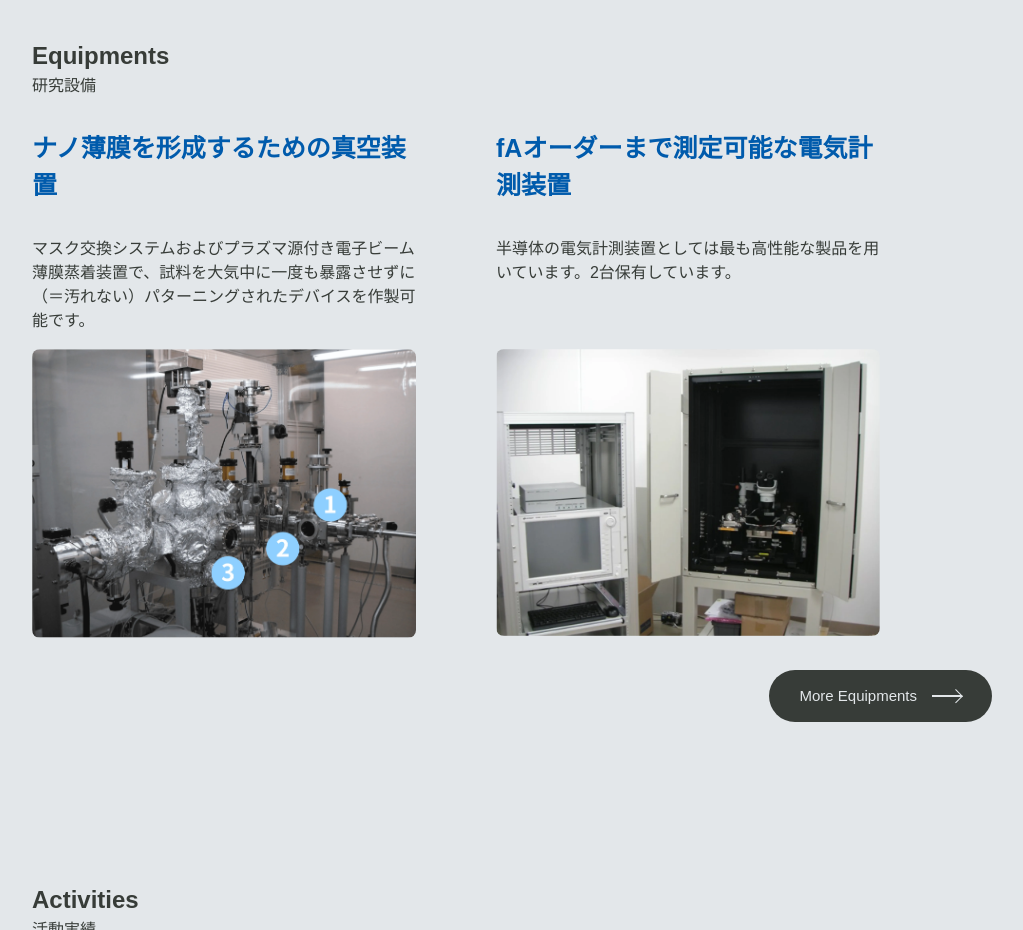
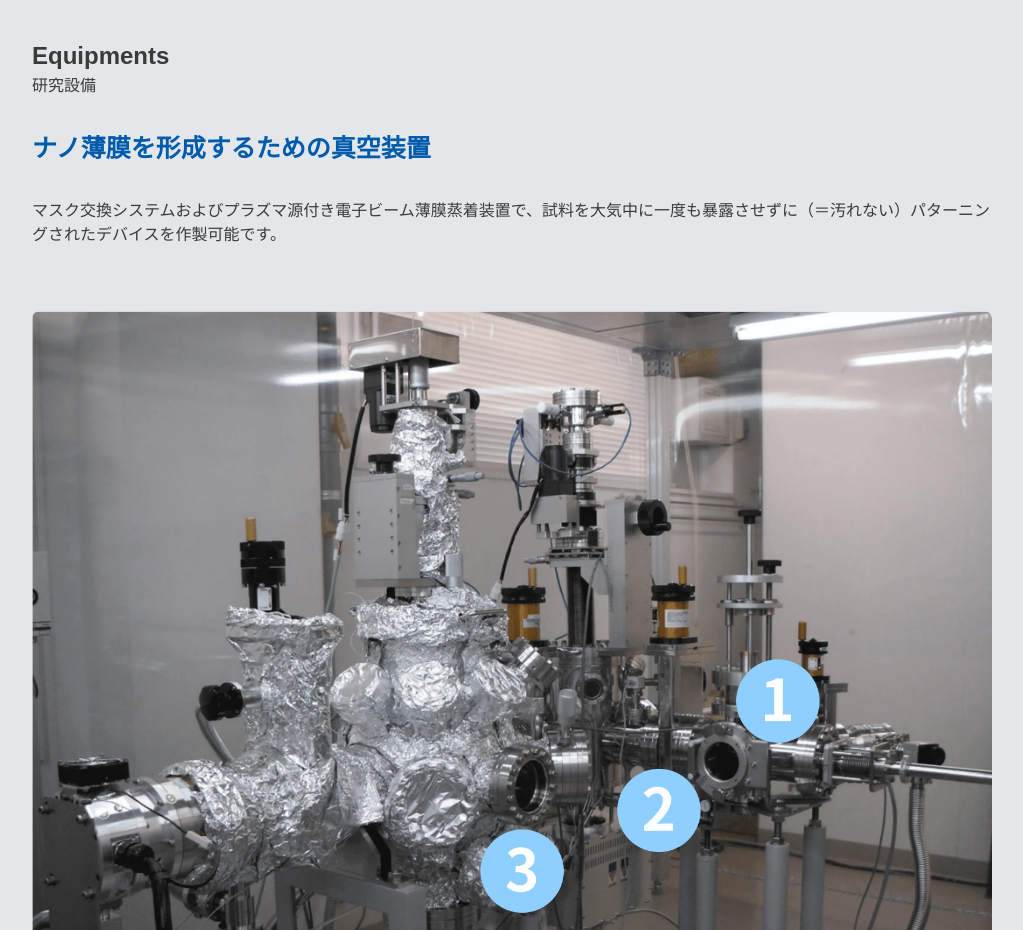
Before and after one commit to svertkatter/ohnolab3, a Nuxt app: page / in a window 1280 px wide. Shown: the part 1600-2530 px from the top of the page, without its empty margins (128-1151 px from the left). Built offline with nearby package versions, Linux system fonts and the light colour scheme; a web font is replaced by a local one.

Commit message:
style: :lipstick: スタイルの調整

```diff
--- a/assets/css/style.css
+++ b/assets/css/style.css
@@ -158,11 +158,13 @@ img{
     /* width: 700px; */
     margin-top: var(--section-margin);
     gap: var(--section-gap);
+    display: grid;
+    grid-template-columns: repeat(auto-fit, minmax(500px, 1fr));
 }
 
-.equi-area{
+/* .equi-area{
     width: 40%;
-}
+} */
 
 .equi-content{
     margin-top: 2em;
--- a/pages/index.vue
+++ b/pages/index.vue
@@ -39,7 +39,7 @@
                 <p>研究設備</p>
             </div>
 
-            <div class="equi-section flex">
+            <div class="equi-section">
                 <EquipmentsCard
                 title="ナノ薄膜を形成するための真空装置"
                 content="マスク交換システムおよびプラズマ源付き電子ビーム薄膜蒸着装置で、試料を大気中に一度も暴露させずに（＝汚れない）パターニングされたデバイスを作製可能です。"
```
